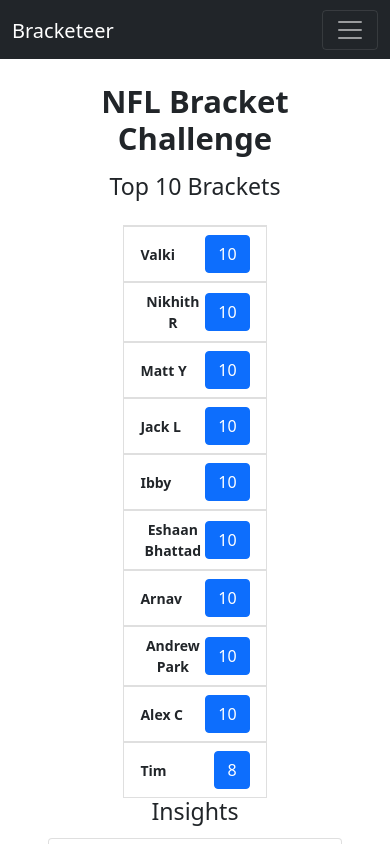
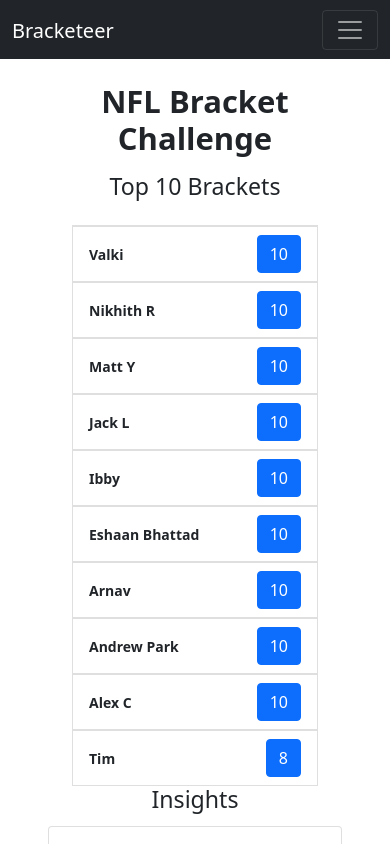
Before and after one commit to eshaan-bhattad/nflbracketapp, a React (Create React App) app: page / in a window 390 px wide. Shown: the top 844 px of the page. Built offline with nearby package versions, Linux system fonts and the light colour scheme.

Commit message:
Mobile UI Fixes

```diff
--- a/src/components/Leaderboard.jsx
+++ b/src/components/Leaderboard.jsx
@@ -21,7 +21,7 @@ function Leaderboard(props) {
       </Helmet>
       <div className="container">
         <div className="px-4 py-4 my-5=4 text-center">
-          <Container style={{ width: "50%", justifyContent: "center" }}>
+          <Container style={{ width: "80%", justifyContent: "center" }}>
             <ListGroup variant="flush">
               <ListGroup.Item as="li">
                 <h3>Leaderboard</h3>
--- a/src/pages/Home.jsx
+++ b/src/pages/Home.jsx
@@ -29,7 +29,7 @@ function Home() {
             <Row>
               <Col>
                 <h3>Top 10 Brackets</h3>
-                <Container style={{ width: "65%" }}>
+                <Container style={{ width: "100%" }}>
                   <ListGroup variant="flush">
                     <ListGroup.Item as="li"></ListGroup.Item>
                     {data.slice(0, 10).map((item, i) => (
```
